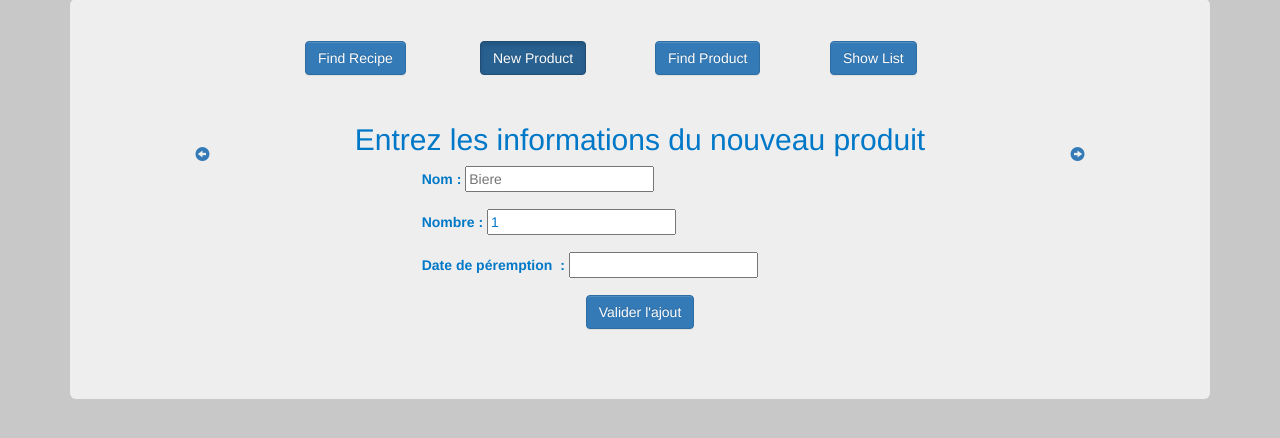
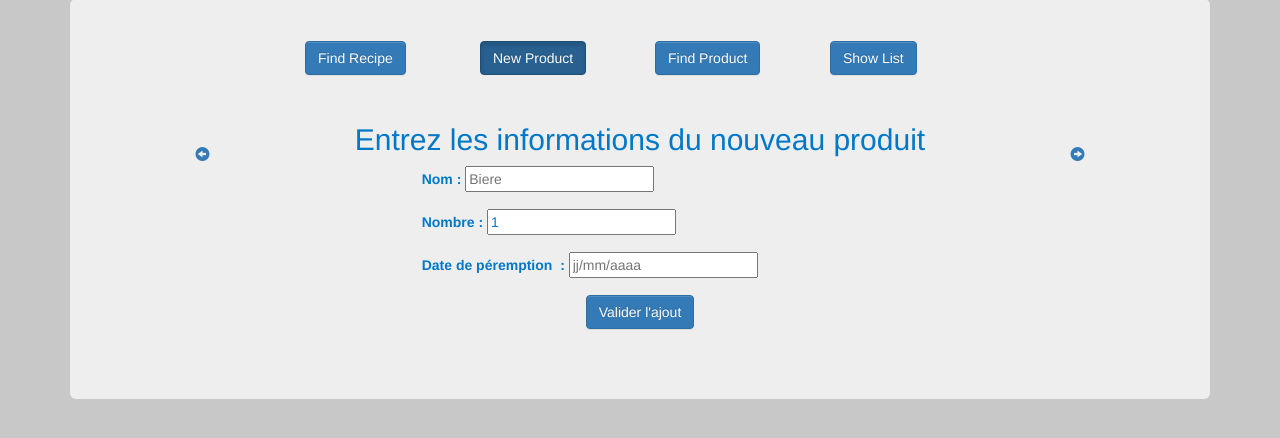
Before and after one commit to Nodraak/SmartFridge, a Django app: page /sf/new/ in a window 1280 px wide. Shown: the part 87-525 px from the top of the page. Run offline with Django 3.2, Linux system fonts and the light colour scheme; some libraries are stand-ins or nearby versions.

Commit message:
new.html

```diff
--- a/assets/css/principale.css
+++ b/assets/css/principale.css
@@ -45,3 +45,8 @@ header #topbar #temperature
     font-family: chalkduster;
     font-size: 300%;
 }
+
+.error
+{
+    color: red;
+}
--- a/sf/sf/forms.py
+++ b/sf/sf/forms.py
@@ -24,6 +24,11 @@ class NewForm(forms.Form):
 
     expire = forms.DateField(
         label='Date de péremption ',
+        widget=forms.TextInput(
+            attrs={
+                'placeholder': 'jj/mm/aaaa'
+            }
+        ),
     )
 
 
--- a/templates/sf/new.html
+++ b/templates/sf/new.html
@@ -44,7 +44,7 @@ active
 
             <div class="row">
                 <div class="col-sm-6 col-sm-offset-3 text-center">
-                    <button type="button" class="btn btn-primary">Valider l'ajout</button>
+                    <button type="submit" class="btn btn-primary">Valider l'ajout</button>
                 </div>
             </div>
         </form>
```
